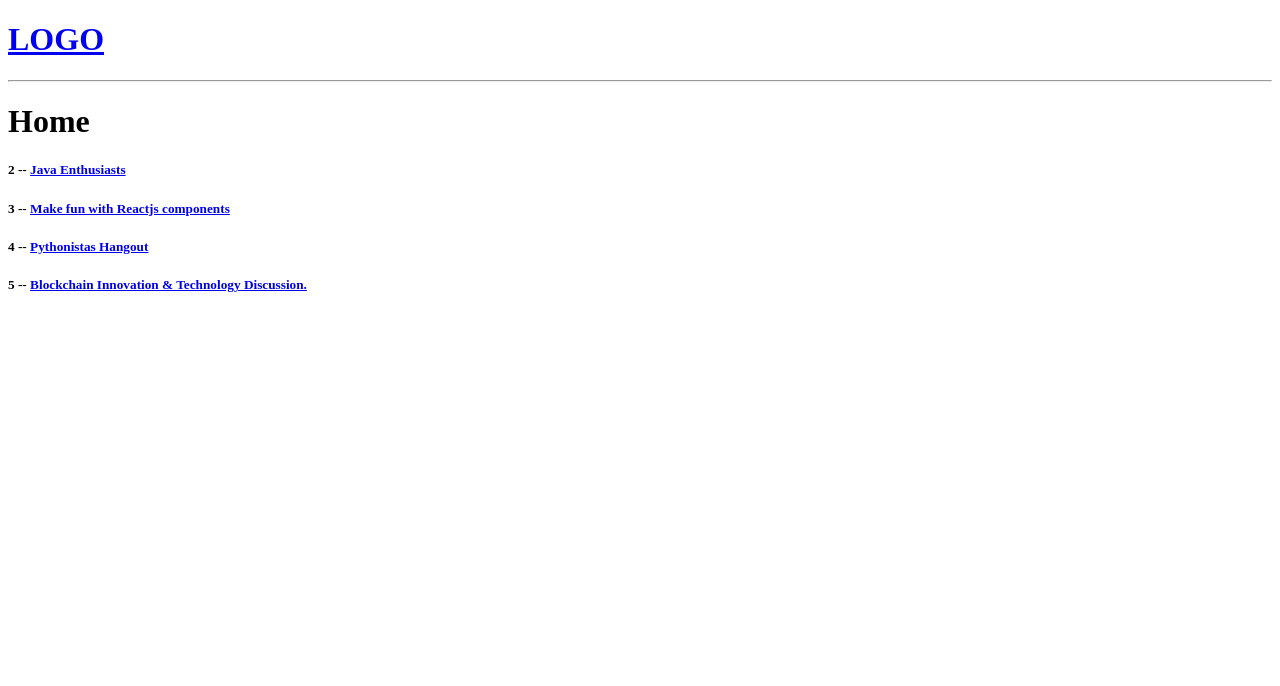
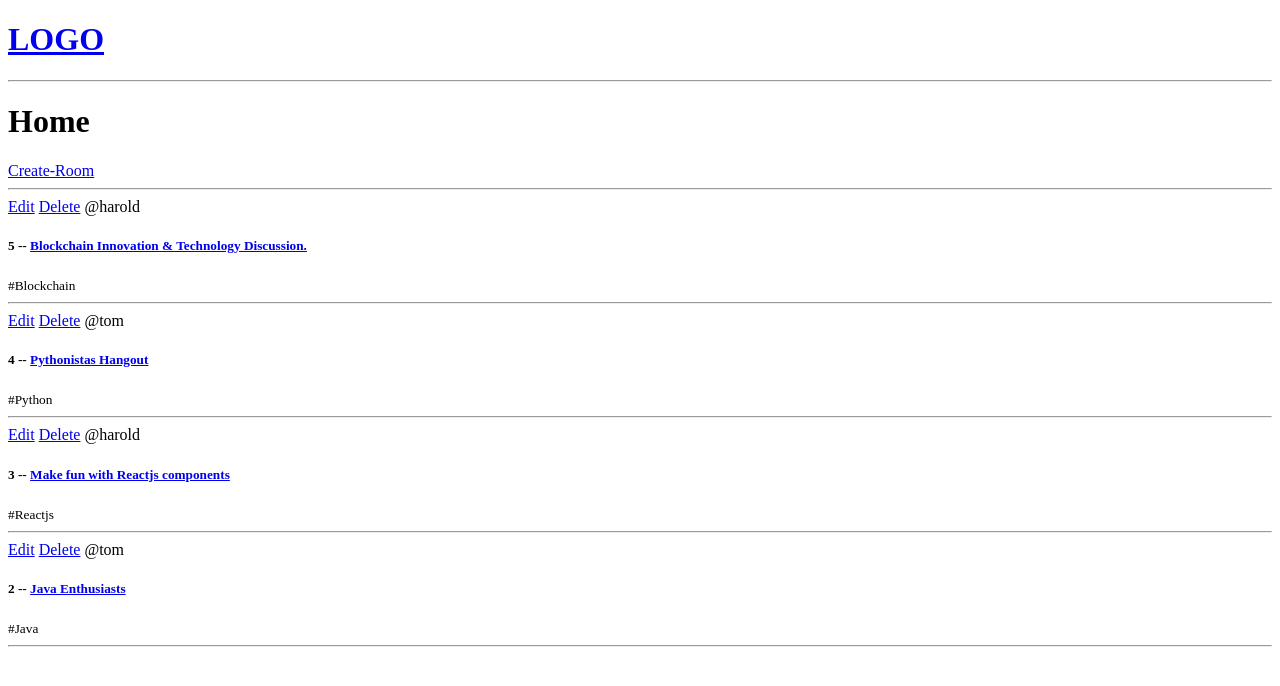
Before and after one commit to gayatrisj/Django-space, a Django app: page / in a window 1280 px wide. Shown: the top 686 px of the page. Run offline with Django 5.2, Linux system fonts and the light colour scheme; data comes from the database, SQL or seed files in the repository; both versions use the stored data as it was after the commit.

Commit message:
crud operadions implemented

```diff
--- a/studybud/base/admin.py
+++ b/studybud/base/admin.py
@@ -1,6 +1,9 @@
 from django.contrib import admin
-from .models import Room
+from .models import Room, Topic, Message
+
 
 # Register your models here.
 
 admin.site.register(Room)
+admin.site.register(Topic)
+admin.site.register(Message)
--- a/studybud/base/models.py
+++ b/studybud/base/models.py
@@ -1,15 +1,38 @@
 from django.db import models
+from django.contrib.auth.models import User
+from django.db.models import CASCADE
 
 # Create your models here.
 
+
+class Topic(models.Model):
+    name = models.CharField(max_length=200)
+
+    def __str__(self):
+        return self.name
+
 class Room(models.Model):
-    # host
-    # topic
+    host = models.ForeignKey(User, on_delete=models.SET_NULL, null=True)
+    topic = models.ForeignKey(Topic, on_delete=models.SET_NULL, null=True)
     name = models.CharField(max_length=200)
     description = models.TextField(null=True, blank=True)
     # participants
     updated = models.DateTimeField(auto_now=True)
     created = models.DateTimeField(auto_now_add=True)
 
+    class Meta:
+        ordering = ['-updated', '-created']
     def __str__(self):
         return str(self.name)
+
+
+
+class Message(models.Model):
+    user = models.ForeignKey(User, on_delete=models.CASCADE)
+    room = models.ForeignKey(Room,on_delete=models.CASCADE)
+    body = models.TextField()
+    updated = models.DateTimeField(auto_now=True)
+    created = models.DateTimeField(auto_now_add=True)
+
+    def __str__(self):
+        return self.body[0:50]
--- a/studybud/base/templates/base/home.html
+++ b/studybud/base/templates/base/home.html
@@ -5,10 +5,21 @@
 
 <div>
     <div>
-        {% for room in rooms %}
+        <a href="{% url 'create-room' %}">Create-Room</a> <hr>
+    </div>
+    {% for room in rooms %}
+    <div>
+        <a href="{% url 'update-room' room.id %}">Edit</a>
+        <a href="{% url 'delete-room' room.id %}">Delete</a>
+        <span>@{{room.host.username}}</span>
+
         <h5> {{room.id}} -- <a href="{% url 'room' room.id %}">{{room.name}}</a></h5>
+        <small>#{{room.topic.name}}</small>
+        <hr>
+
+    </div>
         {% endfor %}
-    </div>
+
 </div>
 
 {% endblock %}
--- a/studybud/base/templates/base/room.html
+++ b/studybud/base/templates/base/room.html
@@ -1,5 +1,6 @@
 {% extends 'main.html' %}
 
 {% block content %}
-<h3>{{room.id}} -- {{room.name}} </h3>
+<h3> {{room.name}} </h3>
+<p>{{room.description}}</p>
 {% endblock %}
--- a/studybud/base/urls.py
+++ b/studybud/base/urls.py
@@ -3,5 +3,8 @@ from django.urls import path
 
 urlpatterns = [
     path('',views.home, name="home"),
-    path('room/<str:pk>', views.room, name="room")
+    path('room/<str:pk>', views.room, name="room"),
+    path('create-room/', views.createRoom, name="create-room"),
+    path('update-room/<str:pk>', views.updateRoom, name="update-room"),
+    path('delete-room/<str:pk>', views.deleteRoom, name="delete-room"),
 ]
--- a/studybud/base/views.py
+++ b/studybud/base/views.py
@@ -1,6 +1,7 @@
-from django.shortcuts import render
+from django.shortcuts import render, redirect
 from django.http import HttpResponse
 from .models import Room
+from .forms import RoomForm
 # rooms = [
 #     {'id': 1, 'name': 'Advanced Python Programming'},
 #     {'id': 2, 'name': 'Mastering ReactJS'},
@@ -20,3 +21,35 @@ def room(request,pk):
 
     context = {'room':room}
     return render(request,'base/room.html',context)
+
+def createRoom(request):
+    form = RoomForm()
+    if request.method == 'POST':
+        form = RoomForm(request.POST)
+        if form.is_valid():
+            form.save()
+            return redirect('home')
+
+    context = {'form': form}
+    return render(request,'base/room_form.html', context)
+
+def updateRoom(request, pk):
+    room = Room.objects.get(id=int(pk))
+    form = RoomForm(instance=room)
+
+    if request.method == 'POST':
+        form = RoomForm(request.POST, instance=room)
+        if form.is_valid():
+            form.save()
+            return redirect('home')
+
+
+    context = {'form': form}
+    return render(request,'base/room_form.html', context)
+
+def deleteRoom(request, pk):
+    room = Room.objects.get(id=pk)
+    if request.method == 'POST':
+        room.delete()
+        return redirect('home')
+    return render(request,'base/delete.html',{'obj':room})
```
Also changed, not shown: studybud/base/forms.py (added, +7 -0 lines), studybud/base/templates/base/delete.html (added, +11 -0 lines), studybud/base/templates/base/room_form.html (added, +13 -0 lines), studybud/base/migrations/0002_topic_room_host_message_room_topic.py (added), studybud/db.sqlite3.
